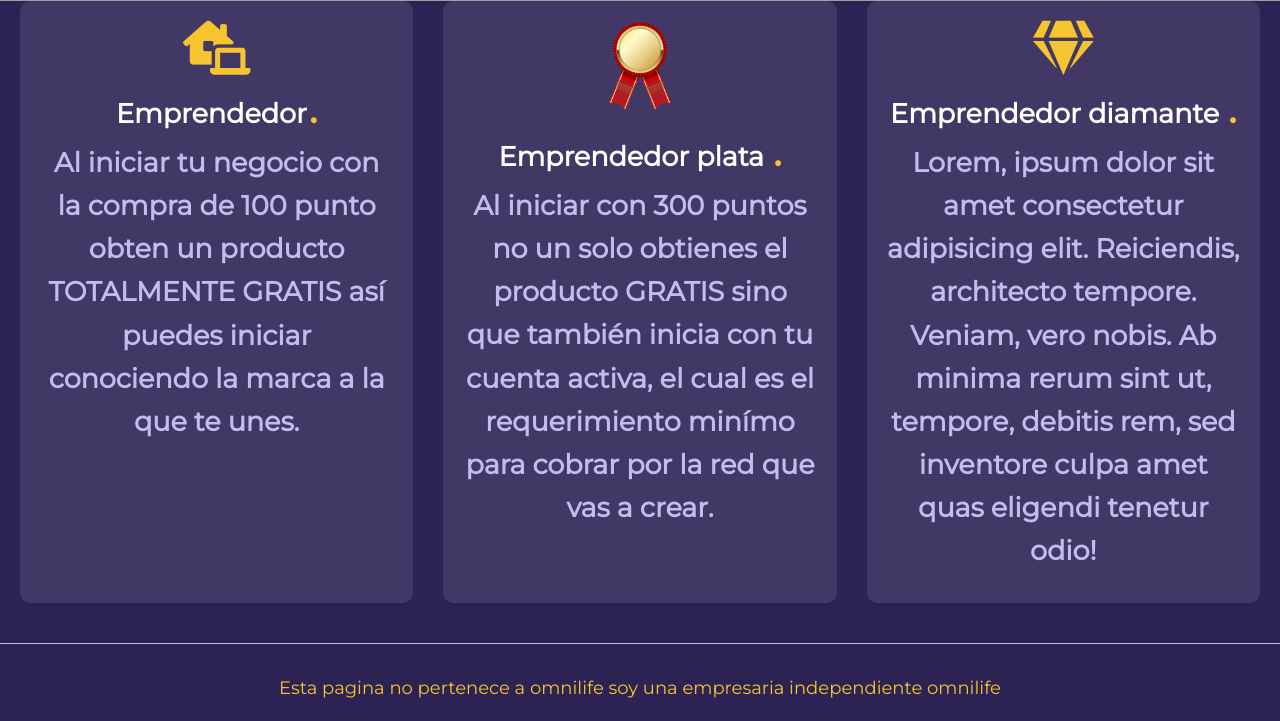
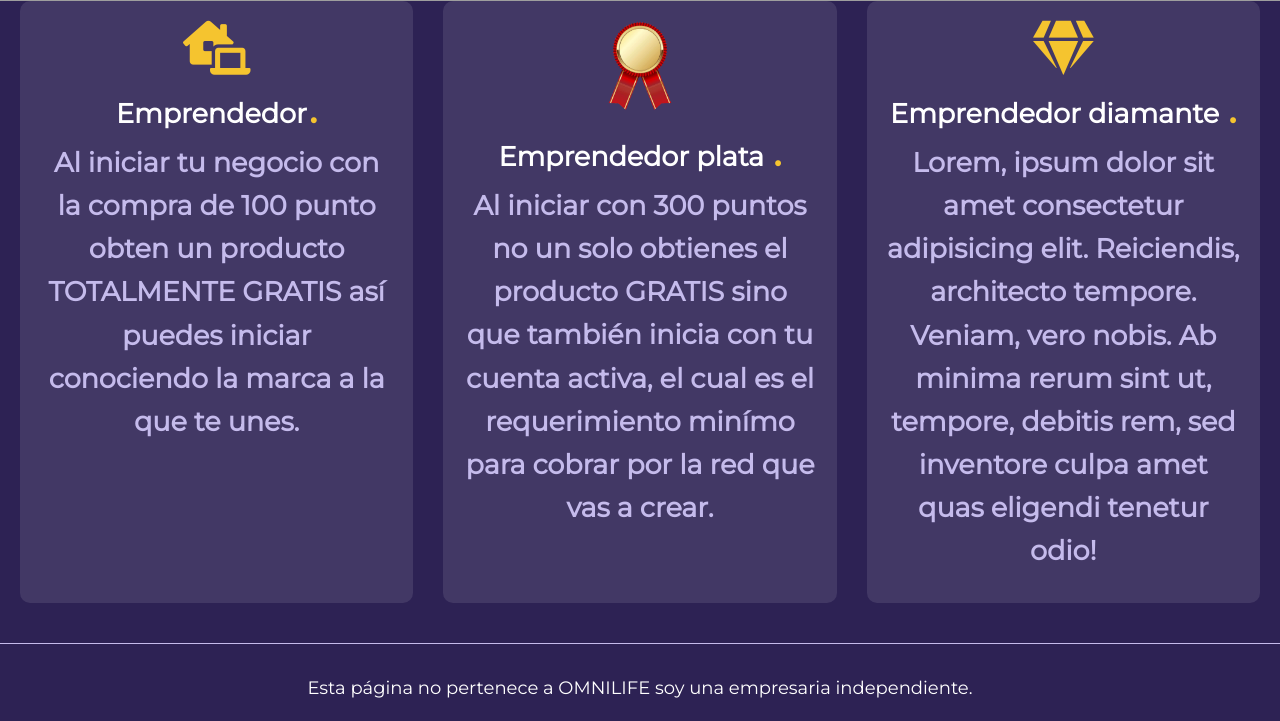
Before and after one commit to leudy/landingShary, a plain HTML site: page index.html in a window 1280 px wide. Shown: the part 1199-1920 px from the top of the page. Drawn offline with nearby package versions, Linux system fonts and the light colour scheme; grey boxes are pictures that could not be loaded.

Commit message:
Adding Content parragraf

```diff
--- a/index.html
+++ b/index.html
@@ -84,7 +84,7 @@
         </div>
     </div>
     <footer class="footer">
-     <p style="text-align: center; color: #f5c42f;">Esta pagina no pertenece a omnilife soy una empresaria independiente omnilife</p>
+     <p style="text-align: center; colGIT or: #f5c42f;">Esta página no pertenece a OMNILIFE soy una empresaria independiente.</p>
 
         <ul style="margin-top: 25px;">
             <li><a href="#"><img src="./imgs/facebook.png" alt="" height="50px"></a> </li>
```
